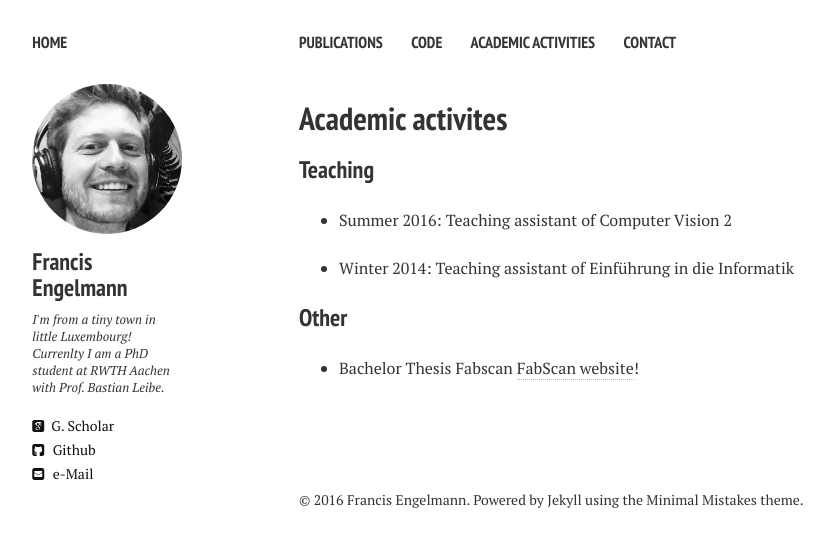
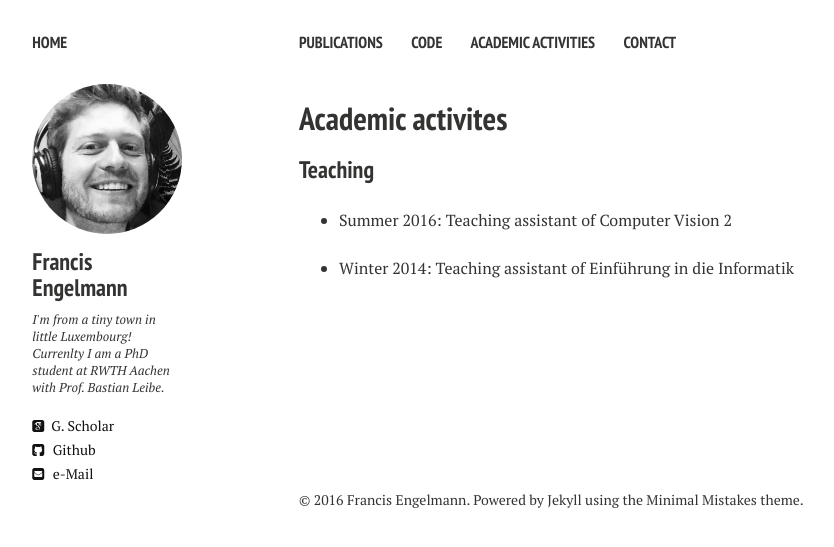
Before and after one commit to francisengelmann/francisengelmann.github.io, a Jekyll site: the page built from academic_activities.md, in a window 1280 px wide. Shown: the top 547 px of the page, without its empty margins (21-855 px from the left). Built offline with Jekyll 4.4.1, drawn with Linux system fonts in a browser that asks for light colours; nearby versions of some CDN libraries.

Commit message:
Update academic_activities.md

```diff
--- a/academic_activities.md
+++ b/academic_activities.md
@@ -11,7 +11,3 @@ comments: false
 * Summer 2016: Teaching assistant of Computer Vision 2
 
 * Winter 2014: Teaching assistant of Einführung in die Informatik
-
-### Other
-
-* Bachelor Thesis Fabscan [FabScan website](https://hci.rwth-aachen.de/fabscan)!
```
